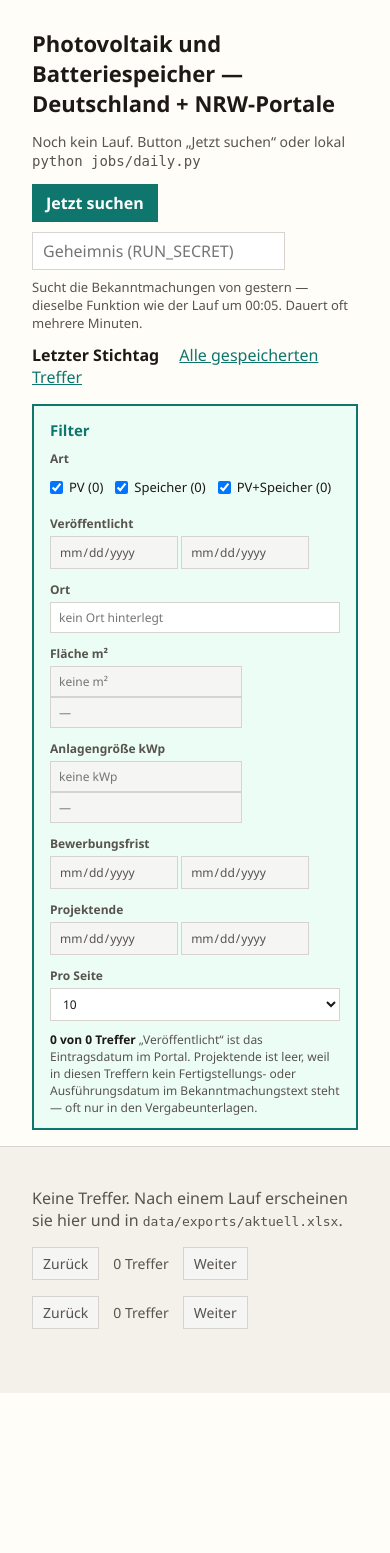
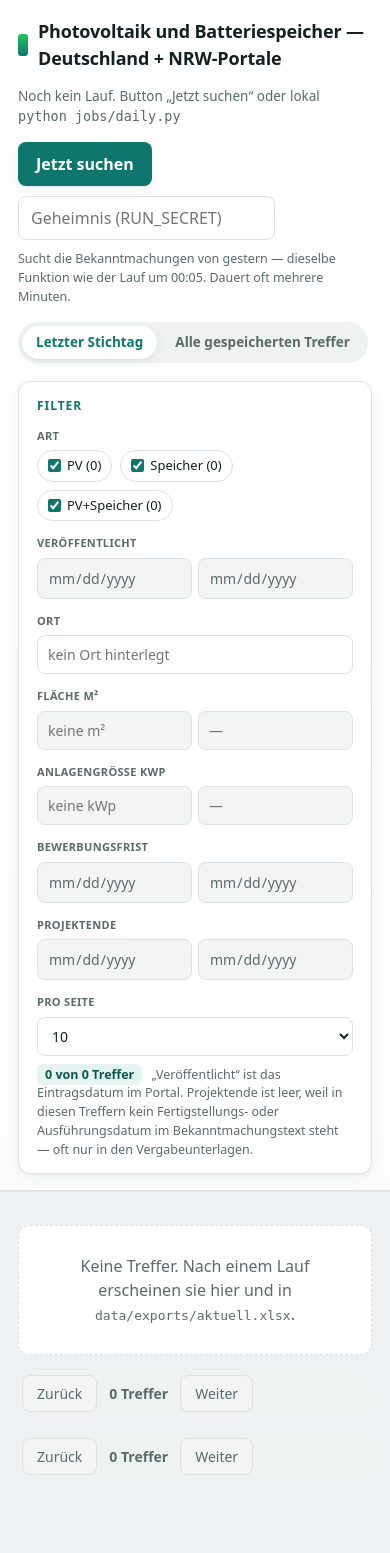
Before and after one commit to raedmokdad/PVProjects, a Flask app: page / in a window 390 px wide. Before the commit the page ends 1393 px from the top, so only its background shows below. Run offline with Flask 3, Linux system fonts and the light colour scheme; data that the repository does not hold is empty.

Commit message:
Refresh list UI: card layout, pill filters, category accents, responsive.
Co-authored-by: Cursor <cursoragent@cursor.com>

```diff
--- a/ui/templates/index.html
+++ b/ui/templates/index.html
@@ -6,154 +6,281 @@
   <title>PV- und Speicher-Projekte Deutschland</title>
   <style>
     :root {
-      --bg: #f4f1ea;
-      --ink: #1c1917;
-      --muted: #57534e;
-      --line: #d6d3d1;
-      --card: #fffdf8;
+      --bg: #eef1f3;
+      --ink: #14201f;
+      --muted: #5b6b6a;
+      --line: #dbe2e1;
+      --card: #ffffff;
       --accent: #0f766e;
+      --accent-dark: #0b5850;
+      --accent-soft: #e6f4f1;
       --pv: #0f766e;
-      --storage: #9a3412;
+      --storage: #b45309;
       --both: #1d4ed8;
+      --pv-soft: #e6f4f1;
+      --storage-soft: #fdf1e3;
+      --both-soft: #e8eefc;
+      --shadow: 0 1px 2px rgba(16, 33, 31, 0.06), 0 4px 16px rgba(16, 33, 31, 0.05);
+      --radius: 12px;
     }
     * { box-sizing: border-box; }
+    html { scroll-behavior: smooth; }
     body {
       margin: 0;
-      font-family: "Segoe UI", Calibri, sans-serif;
+      font-family: system-ui, -apple-system, "Segoe UI", Roboto, "Helvetica Neue", Arial, sans-serif;
       background: var(--bg);
       color: var(--ink);
+      line-height: 1.5;
+      -webkit-font-smoothing: antialiased;
     }
+    a { color: var(--accent); }
     header {
-      padding: 28px 32px 16px;
+      padding: 22px 32px 20px;
       border-bottom: 1px solid var(--line);
+      background: linear-gradient(180deg, #ffffff 0%, #fbfdfc 100%);
+      box-shadow: 0 1px 0 rgba(16, 33, 31, 0.04);
+    }
+    .header-inner { max-width: 1160px; margin: 0 auto; }
+    h1 {
+      margin: 0 0 6px;
+      font-size: 21px;
+      font-weight: 700;
+      letter-spacing: -0.01em;
+      display: flex;
+      align-items: center;
+      gap: 10px;
+    }
+    h1::before {
+      content: "";
+      width: 10px; height: 22px;
+      border-radius: 3px;
+      background: linear-gradient(180deg, #22c55e, var(--accent));
+      flex: none;
+    }
+    .meta { color: var(--muted); font-size: 13.5px; }
+    nav {
+      margin-top: 16px;
+      display: inline-flex;
+      gap: 4px;
+      background: #eef2f1;
+      padding: 4px;
+      border-radius: 999px;
+    }
+    nav a {
+      color: var(--muted);
+      text-decoration: none;
+      font-size: 13.5px;
+      font-weight: 600;
+      padding: 6px 14px;
+      border-radius: 999px;
+      transition: background .15s, color .15s;
+    }
+    nav a:hover { color: var(--ink); }
+    nav a.current { background: var(--card); color: var(--accent); box-shadow: var(--shadow); }
+    main { padding: 24px 32px 64px; max-width: 1160px; margin: 0 auto; }
+    .empty {
+      color: var(--muted);
       background: var(--card);
-      position: sticky;
-      top: 0;
-      z-index: 5;
+      border: 1px dashed var(--line);
+      border-radius: var(--radius);
+      padding: 28px;
+      text-align: center;
     }
-    h1 { margin: 0 0 6px; font-size: 22px; font-weight: 650; }
-    .meta { color: var(--muted); font-size: 14px; }
-    nav { margin-top: 12px; }
-    nav a { color: var(--accent); margin-right: 16px; }
-    nav a.current { font-weight: 700; text-decoration: none; color: var(--ink); }
-    main { padding: 24px 32px 48px; max-width: 1200px; }
-    .empty { color: var(--muted); }
     .filters-wrap {
-      margin-top: 16px;
-      padding: 14px 16px 12px;
-      background: #ecfdf5;
-      border: 2px solid var(--accent);
+      margin-top: 18px;
+      padding: 16px 18px 14px;
+      background: var(--card);
+      border: 1px solid var(--line);
+      border-radius: var(--radius);
+      box-shadow: var(--shadow);
     }
     .filters-wrap h2 {
-      margin: 0 0 10px;
-      font-size: 15px;
+      margin: 0 0 14px;
+      font-size: 12px;
       font-weight: 700;
+      letter-spacing: 0.08em;
+      text-transform: uppercase;
       color: var(--accent);
+      display: flex;
+      align-items: center;
+      gap: 8px;
     }
     .filters {
       display: grid;
       grid-template-columns: repeat(auto-fit, minmax(180px, 1fr));
-      gap: 12px 16px;
+      gap: 14px 18px;
       background: transparent;
       border: 0;
       padding: 0;
       margin: 0;
     }
+    .filter-pair { display: flex; gap: 6px; }
+    .filter-pair > * { min-width: 0; flex: 1; }
     article {
+      position: relative;
       background: var(--card);
       border: 1px solid var(--line);
-      padding: 16px 18px 14px;
-      margin-bottom: 12px;
+      border-radius: var(--radius);
+      padding: 18px 20px 16px;
+      margin-bottom: 14px;
+      box-shadow: var(--shadow);
+      transition: transform .12s ease, box-shadow .12s ease;
     }
-    .row-top { display: flex; gap: 10px; flex-wrap: wrap; align-items: baseline; }
+    article::before {
+      content: "";
+      position: absolute;
+      left: 0; top: 14px; bottom: 14px;
+      width: 4px;
+      border-radius: 0 4px 4px 0;
+      background: var(--pv);
+    }
+    article[data-category="Speicher"]::before { background: var(--storage); }
+    article[data-category="PV+Speicher"]::before { background: var(--both); }
+    article:hover { transform: translateY(-1px); box-shadow: 0 2px 4px rgba(16,33,31,0.07), 0 10px 28px rgba(16,33,31,0.08); }
+    .row-top { display: flex; gap: 8px; flex-wrap: wrap; align-items: center; }
     .tag {
-      font-size: 12px;
-      font-weight: 650;
-      letter-spacing: 0.04em;
+      font-size: 11px;
+      font-weight: 700;
+      letter-spacing: 0.03em;
       text-transform: uppercase;
-      padding: 2px 8px;
-      border: 1px solid currentColor;
+      padding: 3px 9px;
+      border-radius: 999px;
+      border: 1px solid transparent;
     }
-    .tag-pv { color: var(--pv); }
-    .tag-speicher { color: var(--storage); }
-    .tag-both { color: var(--both); }
-    .tag-portal { color: var(--muted); text-transform: none; letter-spacing: 0; font-weight: 600; }
-    h2 { font-size: 17px; margin: 8px 0 6px; font-weight: 650; }
-    h2 a { color: var(--accent); text-decoration: underline; text-underline-offset: 2px; }
-    h2 a:hover { color: var(--ink); }
+    .tag-pv { color: var(--pv); background: var(--pv-soft); }
+    .tag-speicher { color: var(--storage); background: var(--storage-soft); }
+    .tag-both { color: var(--both); background: var(--both-soft); }
+    .tag-portal {
+      color: var(--muted);
+      background: #f1f4f3;
+      text-transform: none;
+      letter-spacing: 0;
+      font-weight: 600;
+    }
+    h2 { font-size: 16.5px; margin: 12px 0 8px; font-weight: 650; line-height: 1.35; }
+    h2 a { color: var(--ink); text-decoration: none; }
+    h2 a:hover { color: var(--accent); text-decoration: underline; text-underline-offset: 2px; }
     .facts a { color: var(--accent); }
-    .facts { font-size: 13px; color: var(--muted); display: flex; flex-wrap: wrap; gap: 12px; }
-    .reason, .excerpt { font-size: 14px; margin-top: 10px; line-height: 1.45; }
-    .reason { color: var(--accent); }
+    .facts {
+      font-size: 12.5px;
+      color: var(--muted);
+      display: flex;
+      flex-wrap: wrap;
+      gap: 6px 14px;
+      align-items: center;
+    }
+    .row-top .facts { margin-left: 2px; }
+    .reason, .excerpt { font-size: 13.5px; margin-top: 10px; line-height: 1.5; }
+    .reason {
+      color: var(--accent-dark);
+      background: var(--accent-soft);
+      display: inline-block;
+      padding: 4px 10px;
+      border-radius: 8px;
+      font-weight: 600;
+    }
+    .excerpt { color: #40504e; }
     .filters label,
     .filters .filter-field {
       display: flex;
       flex-direction: column;
-      gap: 4px;
-      font-size: 12px;
+      gap: 6px;
+      font-size: 11px;
       color: var(--muted);
-      font-weight: 650;
+      font-weight: 700;
+      letter-spacing: 0.03em;
+      text-transform: uppercase;
     }
     .filters input:disabled {
-      background: #f5f5f4;
+      background: #f3f5f5;
       color: var(--muted);
+      cursor: not-allowed;
     }
     .filters input,
     .filters select {
       font: inherit;
       font-weight: 400;
+      font-size: 14px;
+      letter-spacing: normal;
+      text-transform: none;
       color: var(--ink);
       border: 1px solid var(--line);
-      padding: 6px 8px;
+      border-radius: 8px;
+      padding: 8px 10px;
       background: #fff;
+      transition: border-color .15s, box-shadow .15s;
+    }
+    .filters input:focus,
+    .filters select:focus {
+      outline: none;
+      border-color: var(--accent);
+      box-shadow: 0 0 0 3px rgba(15, 118, 110, 0.15);
     }
     .filter-checks {
       display: flex;
       flex-wrap: wrap;
-      gap: 8px 12px;
+      gap: 8px;
       align-items: center;
-      min-height: 32px;
+      min-height: 34px;
     }
     .filter-checks label {
       flex-direction: row;
       align-items: center;
       gap: 6px;
-      font-weight: 400;
+      font-weight: 500;
       color: var(--ink);
       text-transform: none;
+      letter-spacing: normal;
       font-size: 13px;
+      padding: 5px 10px;
+      border: 1px solid var(--line);
+      border-radius: 999px;
+      cursor: pointer;
+      user-select: none;
     }
-    .filter-checks input { margin: 0; }
-    .filter-note { font-size: 12px; color: var(--muted); margin: 0 0 16px; }
-    .filter-count { font-weight: 650; color: var(--ink); }
+    .filter-checks input { margin: 0; accent-color: var(--accent); }
+    .filter-note { font-size: 12.5px; color: var(--muted); margin: 14px 0 18px; line-height: 1.5; }
+    .filter-count {
+      font-weight: 700;
+      color: var(--accent-dark);
+      background: var(--accent-soft);
+      padding: 2px 8px;
+      border-radius: 6px;
+      margin-right: 6px;
+    }
     article.is-hidden { display: none; }
     .pager {
       display: flex;
       flex-wrap: wrap;
       align-items: center;
-      gap: 10px 14px;
-      margin: 8px 0 16px;
+      gap: 10px 12px;
+      margin: 10px 0 18px;
       font-size: 14px;
     }
     .pager button,
     .pager select {
       font: inherit;
       border: 1px solid var(--line);
+      border-radius: 8px;
       background: #fff;
       color: var(--ink);
-      padding: 6px 10px;
+      padding: 7px 14px;
+      cursor: pointer;
+      transition: background .15s, border-color .15s;
     }
+    .pager button:hover:not(:disabled) { border-color: var(--accent); color: var(--accent); }
     .pager button:disabled {
       color: var(--muted);
-      background: #f5f5f4;
+      background: #f3f5f5;
+      cursor: not-allowed;
     }
-    .pager-status { color: var(--muted); }
+    .pager-status { color: var(--muted); font-weight: 600; }
     .run-bar {
       display: flex;
       flex-wrap: wrap;
       align-items: center;
       gap: 10px;
-      margin-top: 12px;
+      margin-top: 16px;
     }
     .run-bar button {
       font: inherit;
@@ -161,26 +288,45 @@
       color: #fff;
       background: var(--accent);
       border: 0;
-      padding: 8px 14px;
+      border-radius: 8px;
+      padding: 10px 18px;
       cursor: pointer;
+      box-shadow: var(--shadow);
+      transition: background .15s, transform .1s;
     }
+    .run-bar button:hover:not(:disabled) { background: var(--accent-dark); }
+    .run-bar button:active:not(:disabled) { transform: translateY(1px); }
     .run-bar button:disabled {
-      background: #a8a29e;
+      background: #9fb0ad;
       cursor: not-allowed;
+      box-shadow: none;
     }
     .run-bar input[type="password"] {
       font: inherit;
       border: 1px solid var(--line);
-      padding: 7px 10px;
+      border-radius: 8px;
+      padding: 9px 12px;
       min-width: 220px;
     }
-    .run-msg { font-size: 14px; color: var(--muted); }
-    .run-msg.is-error { color: #9a3412; }
-    .run-hint { font-size: 13px; color: var(--muted); margin: 8px 0 0; }
+    .run-bar input[type="password"]:focus {
+      outline: none;
+      border-color: var(--accent);
+      box-shadow: 0 0 0 3px rgba(15, 118, 110, 0.15);
+    }
+    .run-msg { font-size: 13.5px; color: var(--muted); }
+    .run-msg.is-error { color: #b91c1c; font-weight: 600; }
+    .run-hint { font-size: 12.5px; color: var(--muted); margin: 10px 0 0; }
+    @media (max-width: 640px) {
+      header { padding: 18px 18px 16px; }
+      main { padding: 18px 18px 56px; }
+      h1 { font-size: 18px; }
+      article { padding: 16px 16px 14px; }
+    }
   </style>
 </head>
 <body>
   <header>
+    <div class="header-inner">
     <h1>Photovoltaik und Batteriespeicher — Deutschland + NRW-Portale</h1>
     <p class="meta">
       {% if last %}
@@ -294,6 +440,7 @@
         Projektende ist leer, weil in diesen Treffern kein Fertigstellungs- oder Ausführungsdatum im Bekanntmachungstext steht — oft nur in den Vergabeunterlagen.
         {% endif %}
       </p>
+    </div>
     </div>
   </header>
   <main>
```
